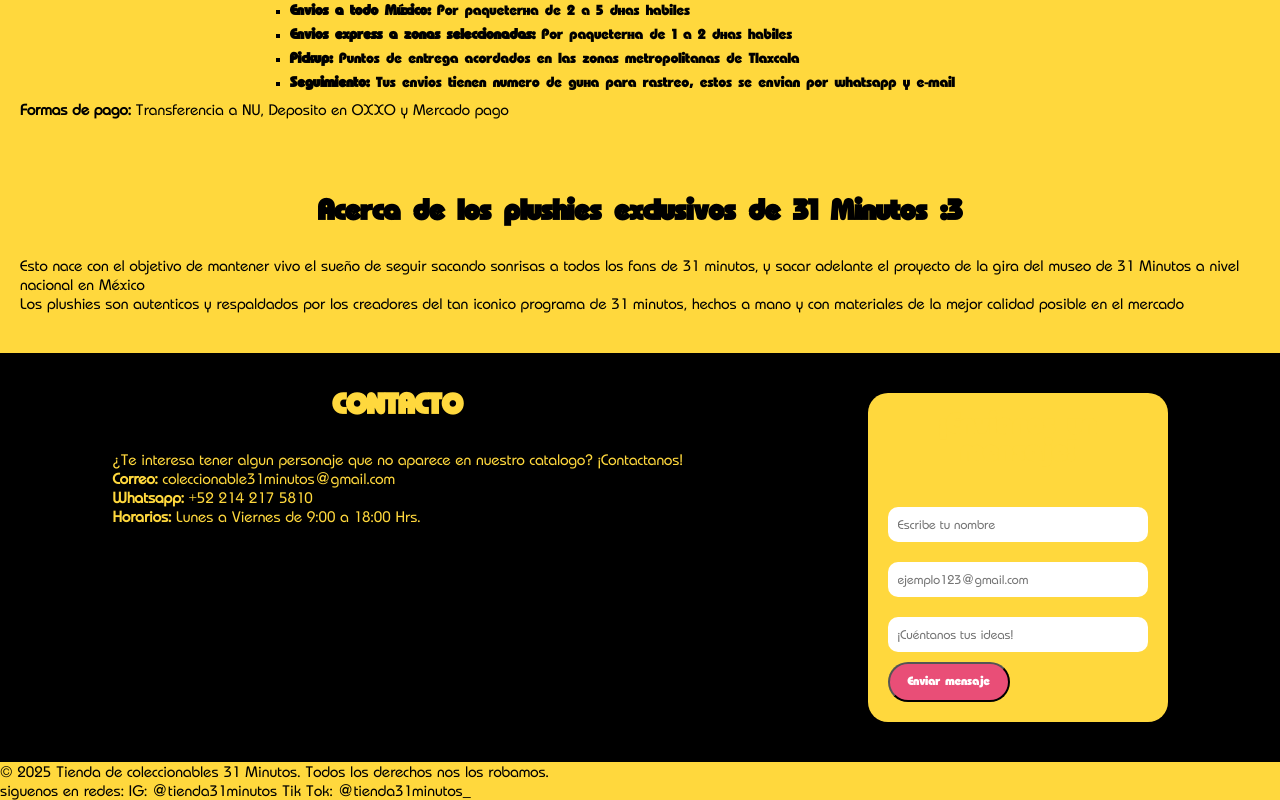
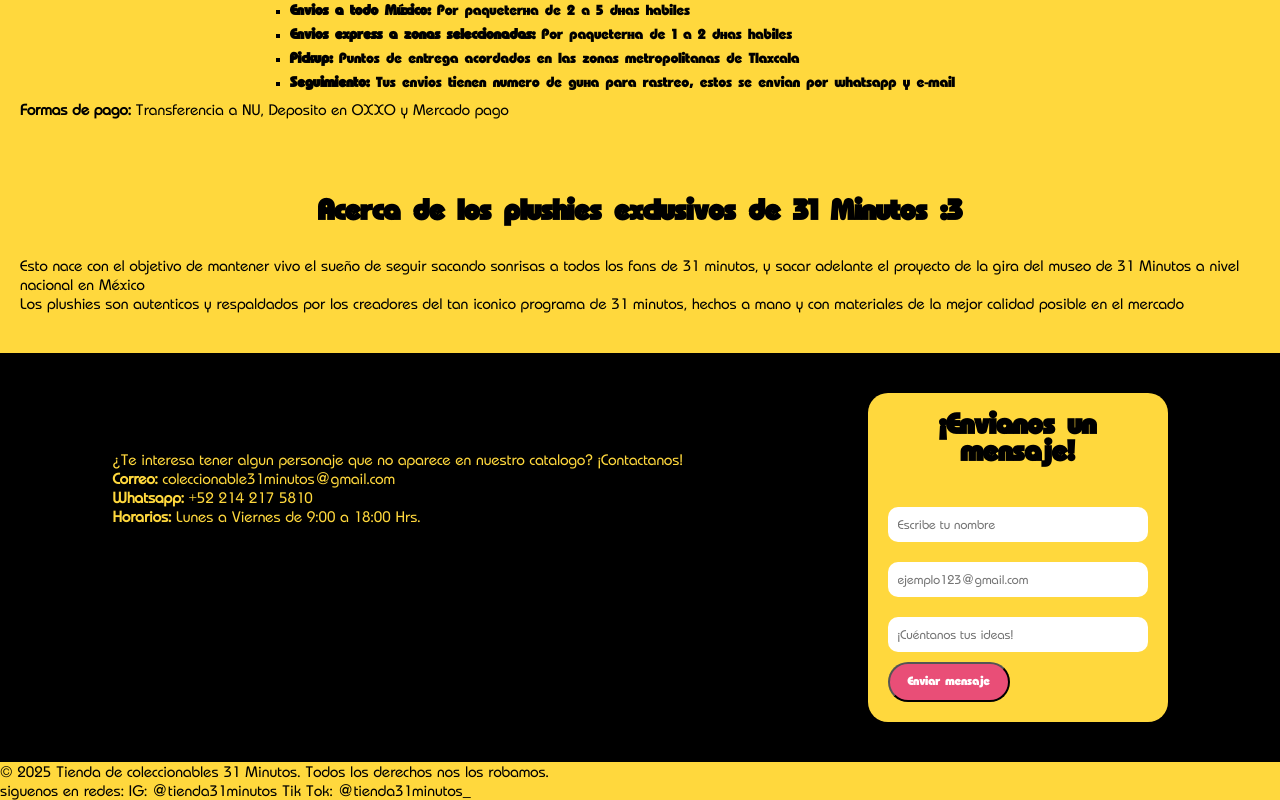
Before and after one commit to ddidike163/modulo-2-uso-de-css, a plain HTML site: page index.html in a window 1280 px wide. Shown: the part 1312-2112 px from the top of the page. Drawn offline with Linux system fonts and the light colour scheme.

Commit message:
Ahora si ta bonito

```diff
--- a/style.css
+++ b/style.css
@@ -171,7 +171,7 @@ h2{
 
 .contacto-section h2 {
     font-family: 'BauhausHeavy';
-    color: #FFD83D;
+    color: #000;
 }
 
 .contacto-section p {
```
